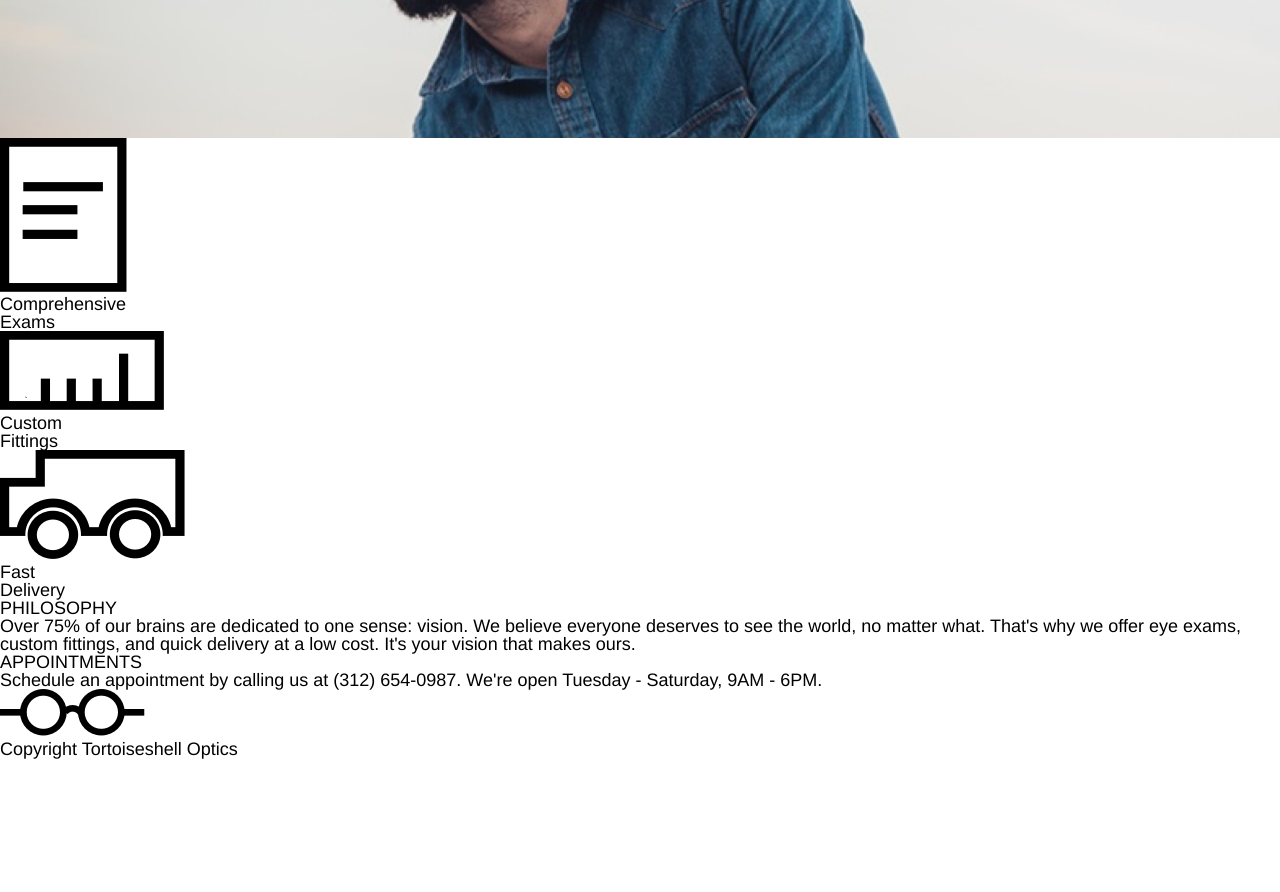
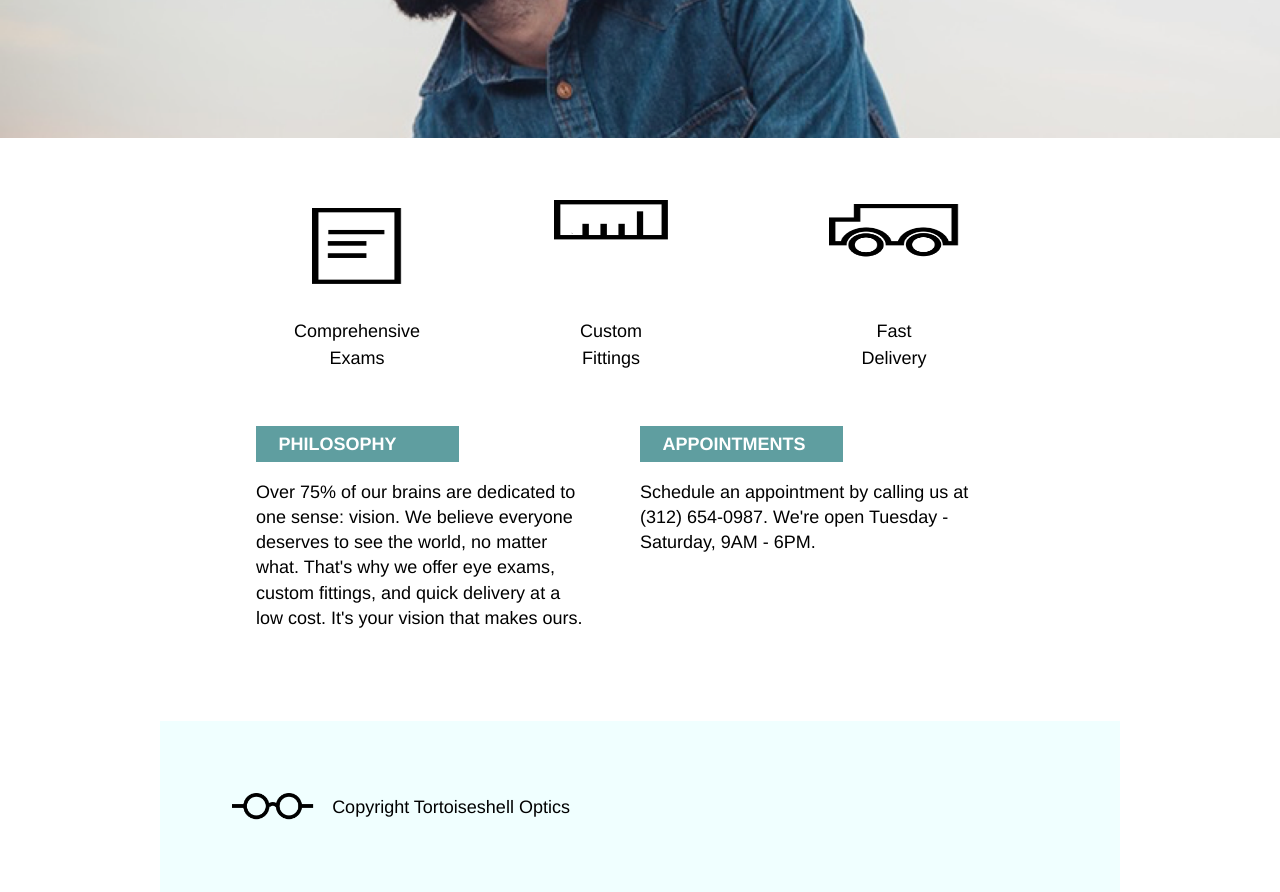
Before and after one commit to omal0030/tortoise, a plain HTML site: page index.html in a window 1280 px wide. Shown: the part 420-1312 px from the top of the page. Before the commit the page ends 1179 px from the top, so only its background shows below. Drawn offline with Linux system fonts and the light colour scheme.

Commit message:
Desktop complete

```diff
--- a/index.html
+++ b/index.html
@@ -93,10 +93,8 @@
 <!-- Footer -->
 
     <footer>
-      <div class="container">
         <img src="resources/images/logo-black.png" alt="Tortoiseshell Logo"/>
         <p>Copyright Tortoiseshell Optics</p>
-      </div>
     </footer>
 
   </body>
--- a/resources/css/style.css
+++ b/resources/css/style.css
@@ -79,3 +79,112 @@ header {
   font-size: 2rem;
   line-height: 1.2rem;
 }
+
+/* Content - Offerings */
+
+.container-offerings {
+  max-width: 960px;
+  margin: 0 auto;
+  display: flex;
+  flex-wrap: wrap;
+  justify-content: center;
+  min-height: 8rem;
+}
+
+.content-box {
+  margin-top: 3rem;
+  margin-bottom: 3rem;
+  display: flex;
+  justify-content: space-between;
+  flex-direction: column;
+  padding-left: 3rem;
+  padding-right: 3rem;
+}
+
+.image-box {
+  display: flex;
+  height: auto;
+  justify-content: center;
+  align-items: center;
+}
+
+.image-box img {
+  height: 70%;
+  width: 70%;
+}
+
+.text-box {
+  text-align: center;
+  padding-top: 1rem;
+  line-height: 1.5rem;
+  align-items: flex-start;
+}
+
+/* Content - About */
+
+.container-about {
+  max-width: 960px;
+  margin: 0 auto;
+  display: flex;
+  justify-content: center;
+}
+
+.about-box {
+  display: block;
+  width: 35%;
+  margin-right: 5%;
+}
+
+.about-box h3 {
+  background-color: cadetblue;
+  color: white;
+  font-weight: bold;
+  max-width: 10rem;
+  padding-top: 0.5rem;
+  padding-bottom: 0.5rem;
+  padding-left: 1.25rem;
+}
+
+.about-box p {
+  line-height: 1.4rem;
+  padding-top: 1rem;
+  margin-bottom: 5rem;
+}
+
+/* Footer */
+
+footer {
+  display: flex;
+  background-color: azure;
+  width: 960px;
+  margin: 0 auto;
+  padding-top: 4rem;
+  padding-bottom: 4rem;
+}
+
+footer img {
+  height: 1.5rem;
+  padding-left: 4rem;
+}
+
+footer p {
+  padding-left: 1rem;
+  align-self: center;
+}
+
+/* Media - Tablet */
+
+@media only screen and (max-width: 1024px) {
+
+}
+
+/* Media - Phone */
+
+@media only screen and (max-width: 470px) {
+
+  .text-box p {
+    font-size: 0.77rem;
+  }
+
+
+}
```
